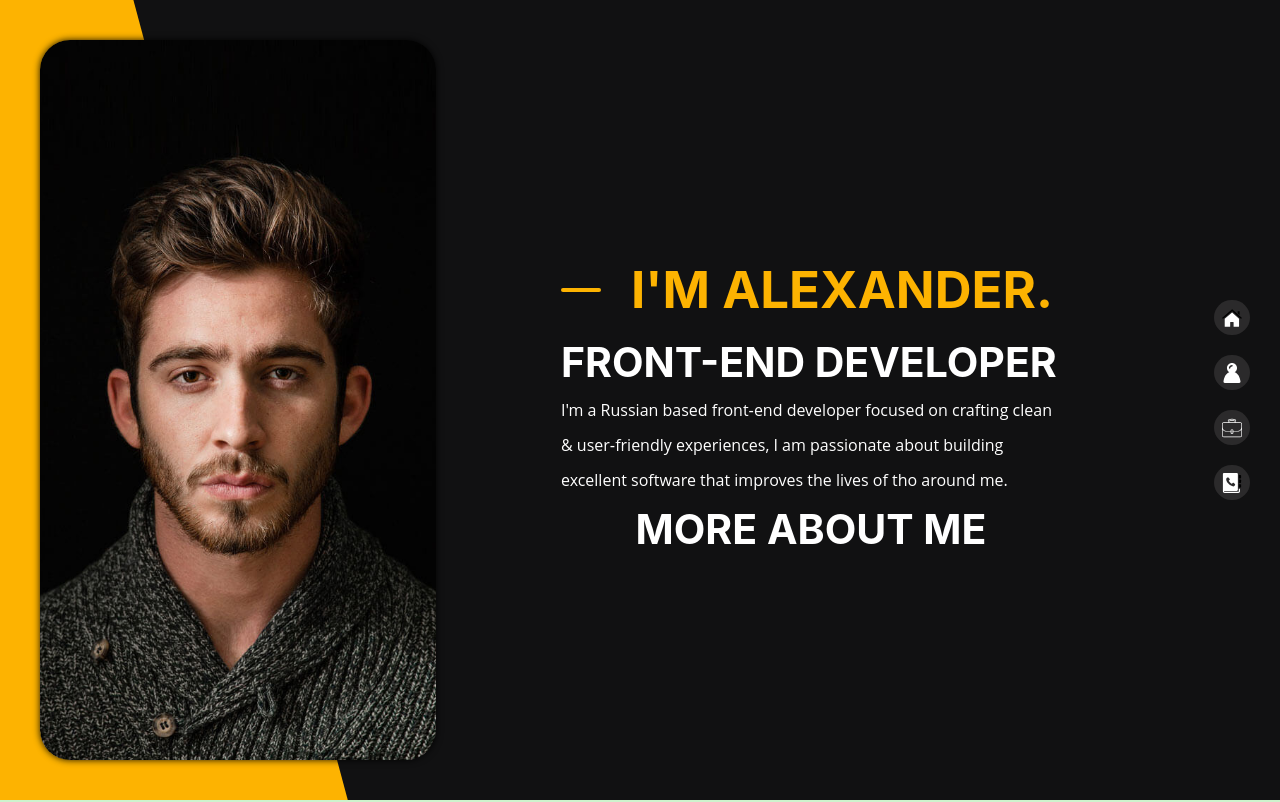
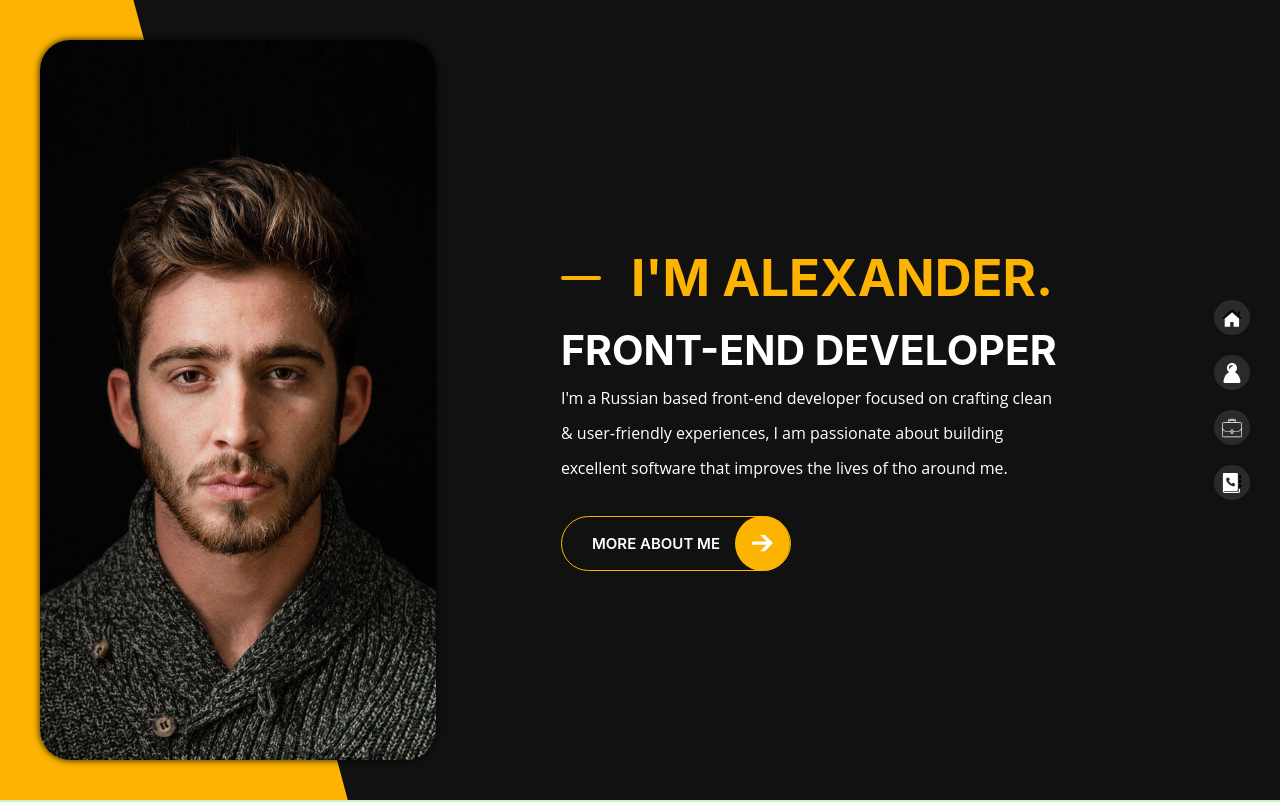
Before and after one commit to Alexander-Gladkikh/portfolio, a React (Create React App) app: page / in a window 1280 px wide. Shown: the top 802 px of the page. Built offline with nearby package versions, Linux system fonts and the light colour scheme.

Commit message:
create MyButton

```diff
--- a/src/App.tsx
+++ b/src/App.tsx
@@ -8,6 +8,7 @@ import Freelance from "./component/freelance/freelance";
 import Contacts from "./component/contacts/Contacts";
 import Footer from "./component/footer/Footer";
 import NavigationList from "./component/nav/NavigationList";
+import MyButton from "./component/MyButton/MyButton";
 
 
 function App() {
@@ -20,6 +21,8 @@ function App() {
             <Freelance/>
             <Contacts />
             <Footer />
+
+            {/*<MyButton> MORE ABOUT ME</MyButton>*/}
         </div>
     );
 }
--- /dev/null
+++ b/src/component/MyButton/MyButton.module.scss
@@ -0,0 +1,48 @@
+@import '../../common/styles/sass/variable';
+
+.myButton {
+    position: relative;
+    display: flex;
+    justify-content: center;
+    align-items: center;
+    width: 230px;
+    height: 55px;
+    border: 1px solid $primaryColor;
+    border-radius: 35px;
+
+    &::after {
+        content:'';
+        z-index: -1;
+        position: absolute;
+        top: 0;
+        right: 13px;
+        width: 0;
+        height: 100%;
+        background: $primaryColor;
+        border-radius: 35px;
+        transition: all .25s ease-in-out;
+     }
+    &:hover::after {
+        width: 95%;
+    }
+}
+
+.myButtonText {
+    font-size: 15px;
+    font-weight: 600;
+    color: #fff;
+    margin-right: 40px;
+}
+
+.myButtonImg {
+    position: absolute;
+    right: 0;
+    top: -1px;
+    width: 55px;
+    height: 55px;
+    padding: 17px;
+    border-radius: 50%;
+    background: $primaryColor;
+}
+
+/*transition: all .25s ease-in-out;*/
--- a/src/component/MyButton/MyButton.tsx
+++ b/src/component/MyButton/MyButton.tsx
@@ -1,9 +1,12 @@
 import React from 'react';
+import logo from './right-arrow.svg'
+import s from './MyButton.module.scss'
 
 const MyButton: React.FC<any> = ({children, ...props}) => {
     return (
-        <button>
-            <span>{children}</span>
+        <button className={s.myButton}>
+            <span className={s.myButtonText}>{children}</span>
+            <img className={s.myButtonImg} src={logo} alt="arrow-right"/>
         </button>
     );
 };
--- a/src/component/main/Main.module.scss
+++ b/src/component/main/Main.module.scss
@@ -33,9 +33,8 @@
     max-width: 500px;
     display: flex;
     flex-direction: column;
-   // margin: 0 auto;
 
-    & h1 {
+    & .infoTitle {
       @include fontSettings(51px, 62px, 700, $primaryColor);
       margin: 18px 0 10px;
       position: relative;
@@ -50,7 +49,7 @@
         background-color: $primaryColor;
       }
     }
-    & span {
+    & .infoSubtitle {
       @include fontSettings(41px, 62px, 700, $textColor);
       text-transform: uppercase;
     }
@@ -58,6 +57,7 @@
       font-family: Open Sans,sans-serif;
       font-size: 16px;
       line-height: 35px;
+      margin-bottom: 30px;
     }
 
   }
--- a/src/component/main/Main.tsx
+++ b/src/component/main/Main.tsx
@@ -8,8 +8,8 @@ function Main() {
         <div className={`${s.main} ${container.container}`}>
             <div className={s.photo}></div>
             <div className={s.info}>
-                <h1>I'M ALEXANDER.</h1>
-                <span>Front-end developer</span>
+                <h1 className={s.infoTitle} >I'M ALEXANDER.</h1>
+                <span className={s.infoSubtitle}>Front-end developer</span>
                 <p>I'm a Russian based front‑end
                     developer focused on crafting
                     clean & user‑friendly experiences,
@@ -19,6 +19,7 @@ function Main() {
                 </p>
                 <MyButton> MORE ABOUT ME</MyButton>
             </div>
+
         </div>
     );
 }
```
Also changed, not shown: src/component/MyButton/arrow-right_icon.svg (deleted), src/component/MyButton/right-arrow.svg (added).
